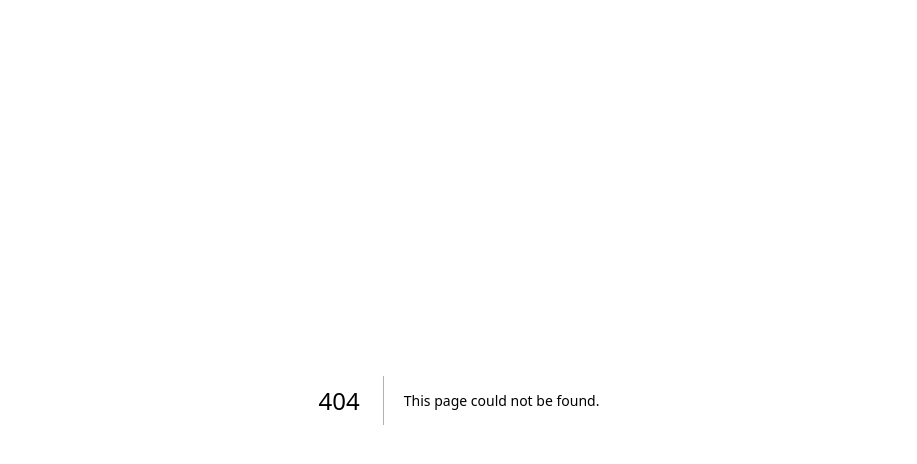
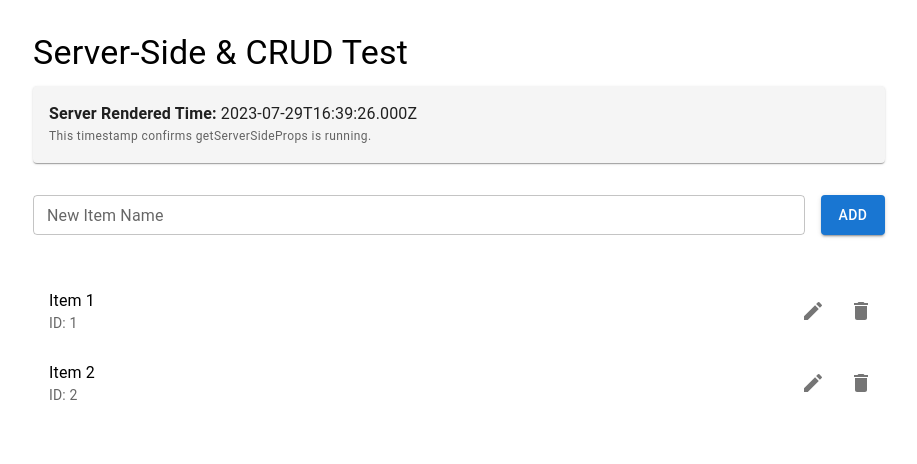
Before and after one commit to shylesh128/portfolio-next, a Next.js app: page /test in a window 1280 px wide. Before the commit this address had no page. Shown: the top 464 px of the page, without its empty margins (181-1098 px from the left). Built offline with nearby package versions, Linux system fonts and the light colour scheme; a web font is replaced by a local one.

Commit message:
feat: Introduce a test page and API route demonstrating full-stack CRUD operations and `getServerSideProps`.

```diff
--- /dev/null
+++ b/pages/api/test-crud.ts
@@ -0,0 +1,68 @@
+import type { NextApiRequest, NextApiResponse } from 'next';
+
+// In-memory storage for demonstration purposes
+// Note: This data will not persist across server restarts or different serverless function invocations
+let items: { id: number; name: string }[] = [
+  { id: 1, name: 'Item 1' },
+  { id: 2, name: 'Item 2' },
+];
+
+export default function handler(
+  req: NextApiRequest,
+  res: NextApiResponse
+) {
+  const { method } = req;
+
+  switch (method) {
+    case 'GET':
+      // Get all items
+      res.status(200).json(items);
+      break;
+
+    case 'POST':
+      // Create a new item
+      const { name } = req.body;
+      if (!name) {
+        res.status(400).json({ error: 'Name is required' });
+        return;
+      }
+      const newItem = {
+        id: Date.now(),
+        name,
+      };
+      items.push(newItem);
+      res.status(201).json(newItem);
+      break;
+
+    case 'PUT':
+      // Update an item
+      const { id, name: newName } = req.body;
+      if (!id || !newName) {
+        res.status(400).json({ error: 'ID and Name are required' });
+        return;
+      }
+      const index = items.findIndex((item) => item.id === Number(id));
+      if (index > -1) {
+        items[index].name = newName;
+        res.status(200).json(items[index]);
+      } else {
+        res.status(404).json({ error: 'Item not found' });
+      }
+      break;
+
+    case 'DELETE':
+      // Delete an item
+      const { id: deleteId } = req.query;
+      if (!deleteId) {
+        res.status(400).json({ error: 'ID is required' });
+        return;
+      }
+      items = items.filter((item) => item.id !== Number(deleteId));
+      res.status(200).json({ message: 'Item deleted' });
+      break;
+
+    default:
+      res.setHeader('Allow', ['GET', 'POST', 'PUT', 'DELETE']);
+      res.status(405).end(`Method ${method} Not Allowed`);
+  }
+}
--- /dev/null
+++ b/pages/test.tsx
@@ -0,0 +1,147 @@
+import React, { useState, useEffect } from 'react';
+import axios from 'axios';
+import { Container, Typography, Box, TextField, Button, List, ListItem, ListItemText, IconButton, Paper } from '@mui/material';
+// import { Delete as DeleteIcon, Edit as EditIcon } from '@mui/icons-material';
+import { MdDelete, MdEdit } from 'react-icons/md';
+
+interface Item {
+  id: number;
+  name: string;
+}
+
+interface TestPageProps {
+  serverTime: string;
+}
+
+export default function TestPage({ serverTime }: TestPageProps) {
+  const [items, setItems] = useState<Item[]>([]);
+  const [newItemName, setNewItemName] = useState('');
+  const [editingItem, setEditingItem] = useState<Item | null>(null);
+
+  // Fetch items on load
+  useEffect(() => {
+    fetchItems();
+  }, []);
+
+  const fetchItems = async () => {
+    try {
+      const response = await axios.get('/api/test-crud');
+      setItems(response.data);
+    } catch (error) {
+      console.error('Error fetching items:', error);
+    }
+  };
+
+  const handleAddItem = async () => {
+    if (!newItemName.trim()) return;
+    try {
+      await axios.post('/api/test-crud', { name: newItemName });
+      setNewItemName('');
+      fetchItems();
+    } catch (error) {
+      console.error('Error adding item:', error);
+    }
+  };
+
+  const handleUpdateItem = async () => {
+    if (!editingItem || !editingItem.name.trim()) return;
+    try {
+      await axios.put('/api/test-crud', { id: editingItem.id, name: editingItem.name });
+      setEditingItem(null);
+      fetchItems();
+    } catch (error) {
+      console.error('Error updating item:', error);
+    }
+  };
+
+  const handleDeleteItem = async (id: number) => {
+    try {
+      await axios.delete(`/api/test-crud?id=${id}`);
+      fetchItems();
+    } catch (error) {
+      console.error('Error deleting item:', error);
+    }
+  };
+
+  return (
+    <Container maxWidth="md" sx={{ py: 4 }}>
+      <Typography variant="h4" component="h1" gutterBottom>
+        Server-Side & CRUD Test
+      </Typography>
+
+      <Paper sx={{ p: 2, mb: 4, bgcolor: '#f5f5f5' }}>
+        <Typography variant="body1">
+          <strong>Server Rendered Time:</strong> {serverTime}
+        </Typography>
+        <Typography variant="caption" color="textSecondary">
+          This timestamp confirms getServerSideProps is running.
+        </Typography>
+      </Paper>
+
+      <Box sx={{ mb: 4, display: 'flex', gap: 2 }}>
+        <TextField
+          label="New Item Name"
+          variant="outlined"
+          size="small"
+          fullWidth
+          value={newItemName}
+          onChange={(e) => setNewItemName(e.target.value)}
+        />
+        <Button variant="contained" onClick={handleAddItem}>
+          Add
+        </Button>
+      </Box>
+
+      <List>
+        {items.map((item) => (
+          <ListItem
+            key={item.id}
+            secondaryAction={
+              <Box>
+                <IconButton edge="end" aria-label="edit" onClick={() => setEditingItem(item)} sx={{ mr: 1 }}>
+                  <MdEdit />
+                </IconButton>
+                <IconButton edge="end" aria-label="delete" onClick={() => handleDeleteItem(item.id)}>
+                  <MdDelete />
+                </IconButton>
+              </Box>
+            }
+          >
+            {editingItem?.id === item.id ? (
+              <Box sx={{ display: 'flex', gap: 1, width: '100%', mr: 2 }}>
+                <TextField
+                  size="small"
+                  fullWidth
+                  value={editingItem.name}
+                  onChange={(e) => setEditingItem({ ...editingItem, name: e.target.value })}
+                />
+                <Button variant="contained" size="small" color="success" onClick={handleUpdateItem}>
+                  Save
+                </Button>
+                <Button variant="outlined" size="small" onClick={() => setEditingItem(null)}>
+                  Cancel
+                </Button>
+              </Box>
+            ) : (
+              <ListItemText primary={item.name} secondary={`ID: ${item.id}`} />
+            )}
+          </ListItem>
+        ))}
+      </List>
+
+      {items.length === 0 && (
+        <Typography variant="body2" color="textSecondary" align="center">
+          No items found. Add one above!
+        </Typography>
+      )}
+    </Container>
+  );
+}
+
+export async function getServerSideProps() {
+  return {
+    props: {
+      serverTime: new Date().toISOString(),
+    },
+  };
+}
```
